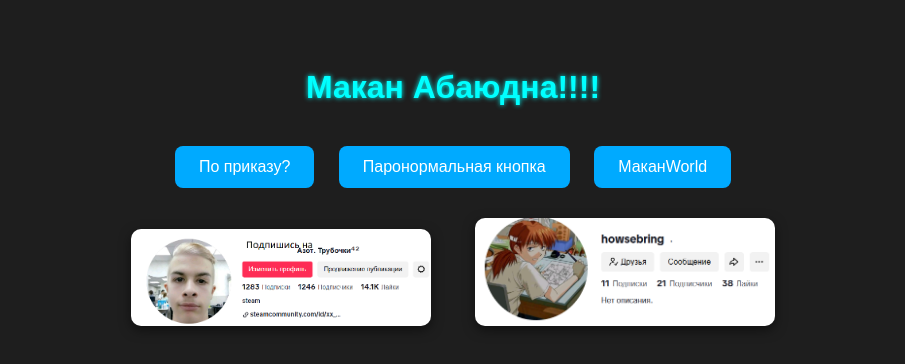
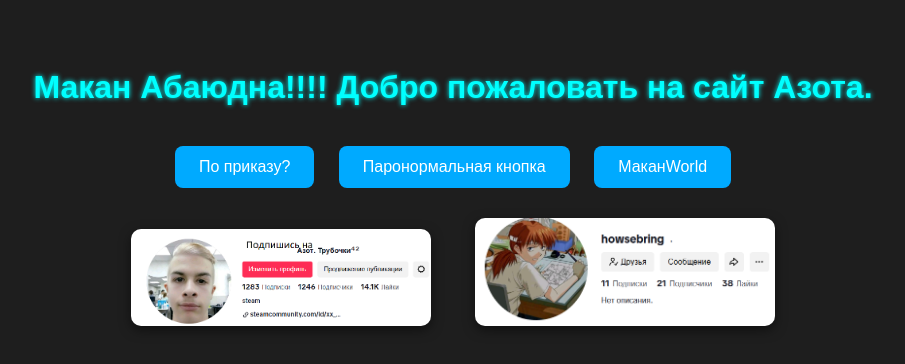
Before and after one commit to Sanya222348/makan228, a plain HTML site: page index.html in a window 1280 px wide. Shown: the whole page, without its empty margins (187-1092 px from the left). Drawn offline with Linux system fonts and the light colour scheme.

Commit message:
Update index.html

```diff
--- a/index.html
+++ b/index.html
@@ -44,7 +44,7 @@
   </style>
 </head>
 <body>
-  <h1>Макан Абаюдна!!!!</h1>
+  <h1>Макан Абаюдна!!!! Добро пожаловать на сайт Азота.</h1>
 
   <a href="images (2).jpg" download><button>По приказу?</button></a>
   <a href="images (1).jpg" download><button>Паронормальная кнопка</button></a>
```
